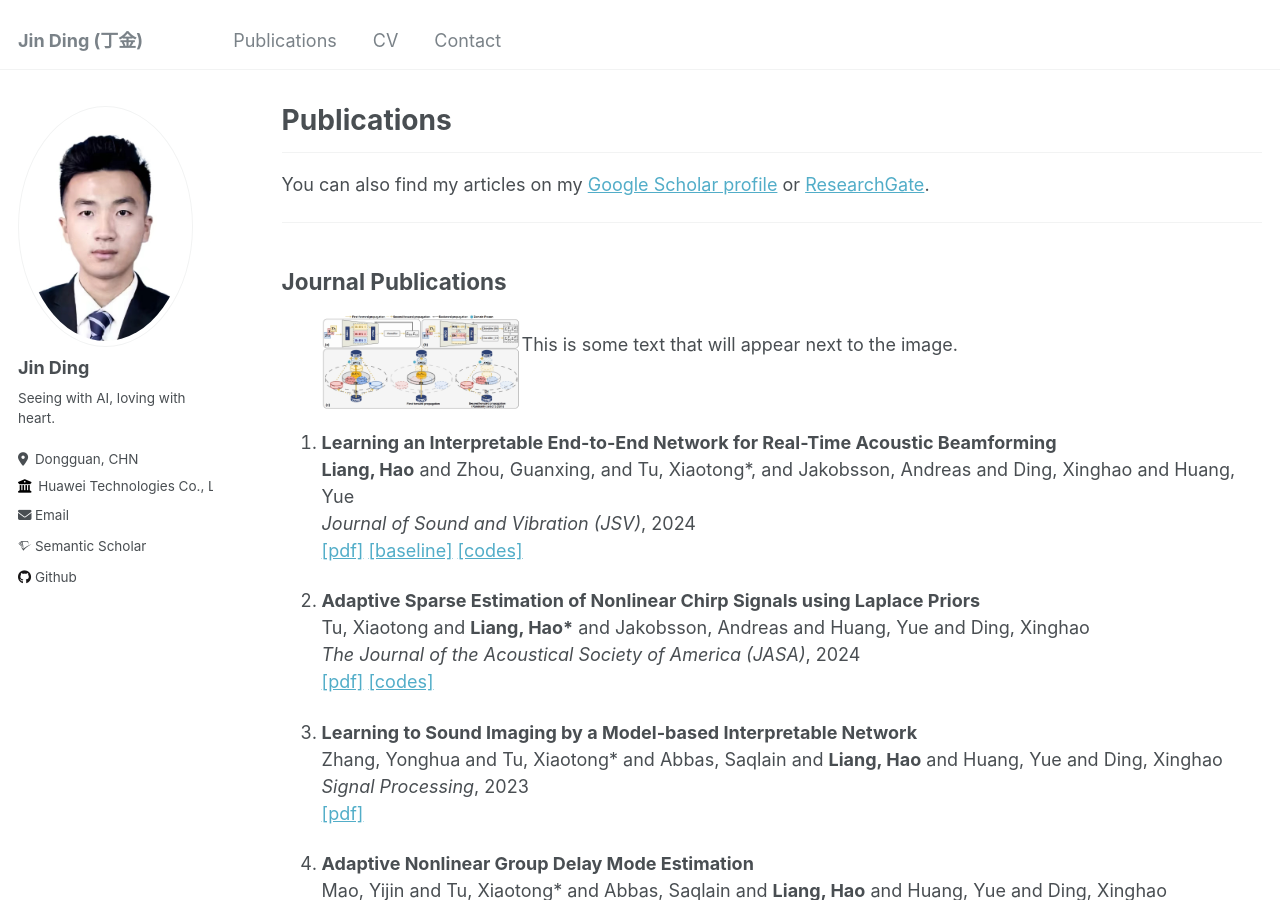
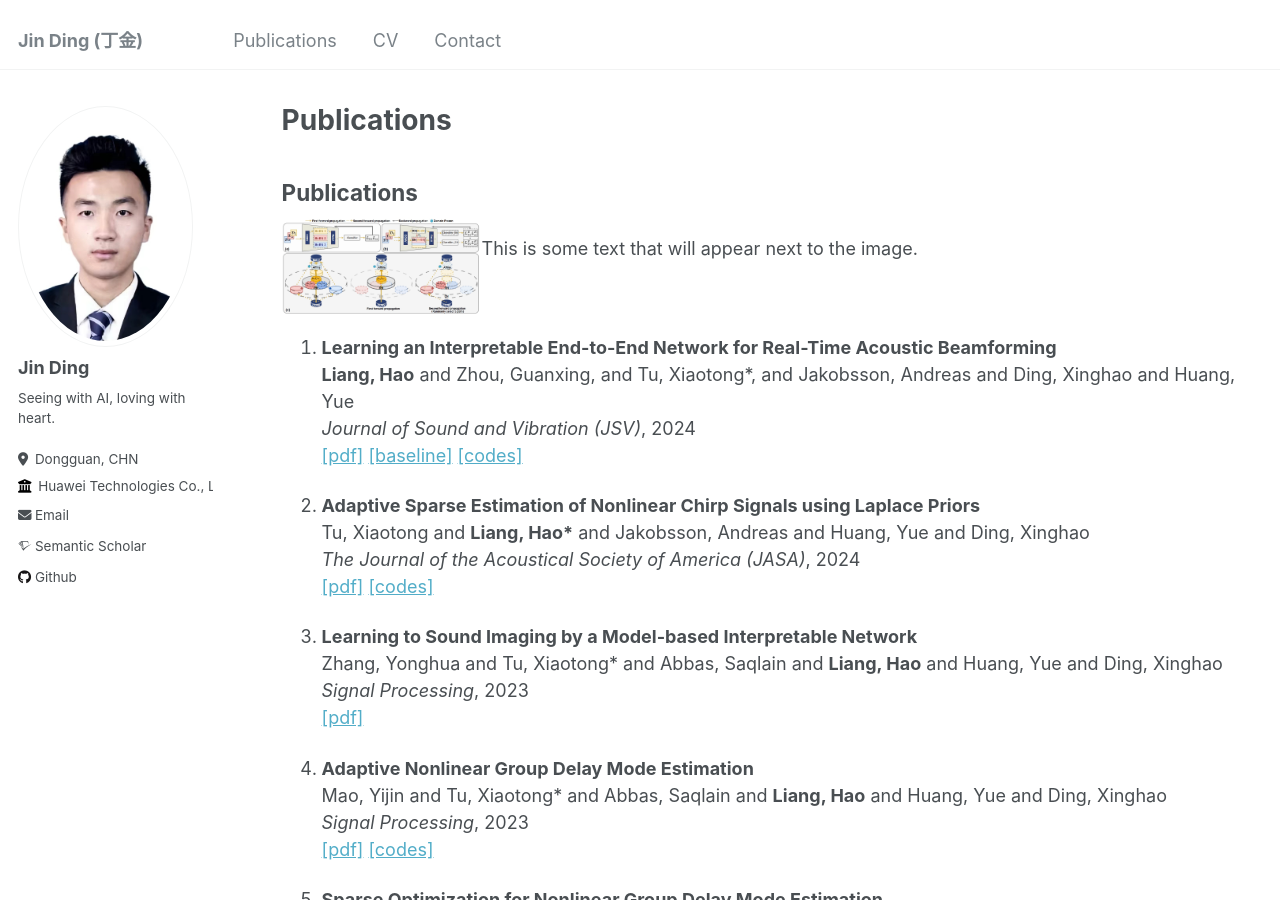
Before and after one commit to DJEddyking/djeddyking.github.io, a Jekyll site: the page built from _pages/publications.md, in a window 1280 px wide and 900 px high. Built offline with Jekyll 4.4.1, drawn with Linux system fonts in a browser that asks for light colours; some web fonts are replaced.

Commit message:
Update publications.md

```diff
--- a/_pages/publications.md
+++ b/_pages/publications.md
@@ -5,21 +5,16 @@ permalink: /publications/
 author_profile: true
 ---
 
-***
 
-You can also find my articles on my [Google Scholar profile](https://scholar.google.com/citations?user=PtWSpXIAAAAJ&hl=zh-CN) or [ResearchGate](https://www.researchgate.net/profile/Hao-Liang-61).
-
-
-***
-
-## Journal Publications
-
-<ol>
+## Publications
 
 <div style="display: flex; align-items: flex-start;">
   <img src="https://github.com/DJEddyking/djeddyking.github.io/blob/master/images/ECCV.png" alt="image description" style="width: 200px;">
   <p>This is some text that will appear next to the image.</p>
 </div>
+
+<ol>
+
 
 <li><p> <b>Learning an Interpretable End-to-End Network for Real-Time Acoustic Beamforming</b><br>
 <b>Liang, Hao</b> and Zhou, Guanxing, and Tu, Xiaotong*, and Jakobsson, Andreas and Ding, Xinghao and Huang, Yue<br>
```
